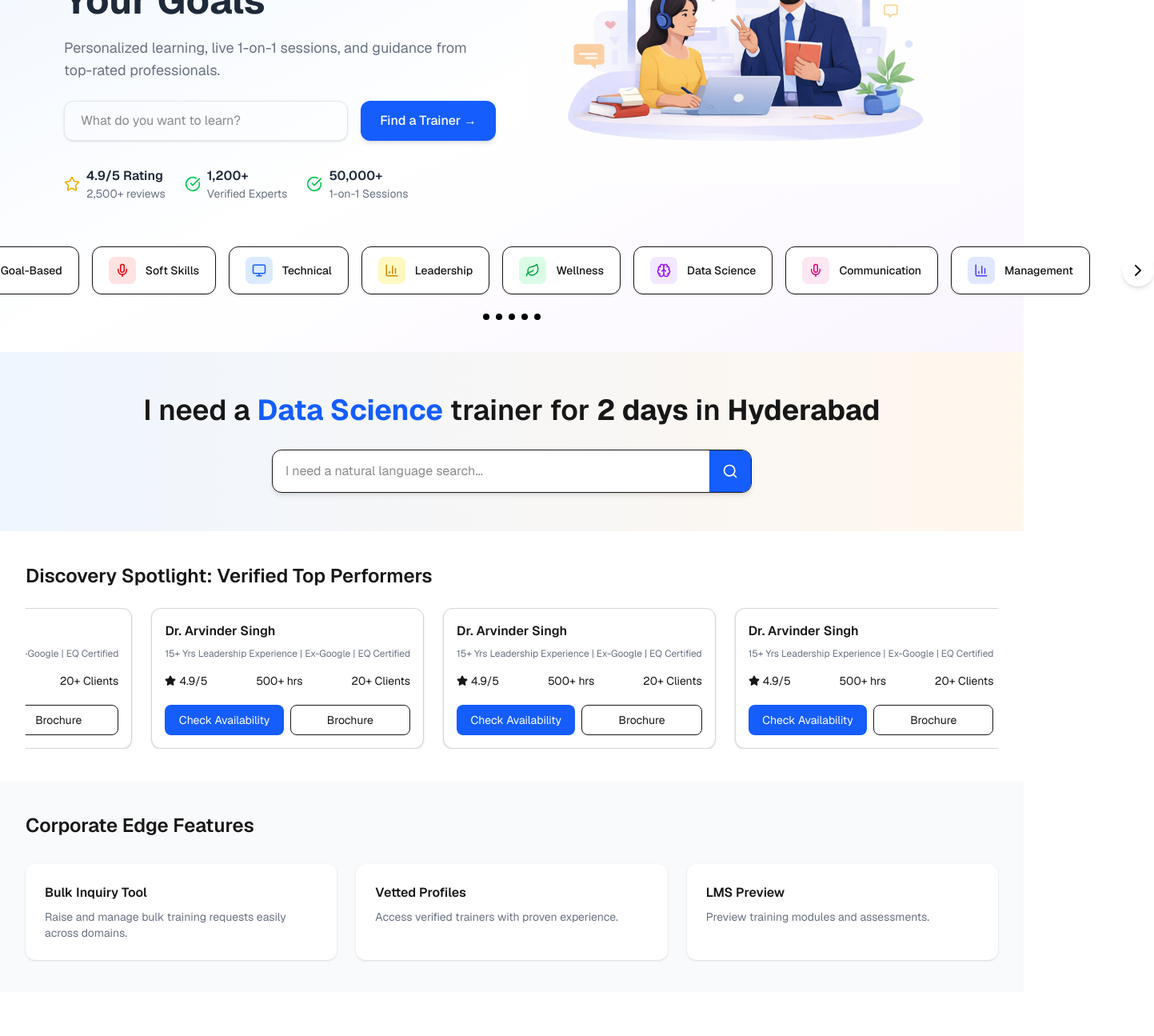
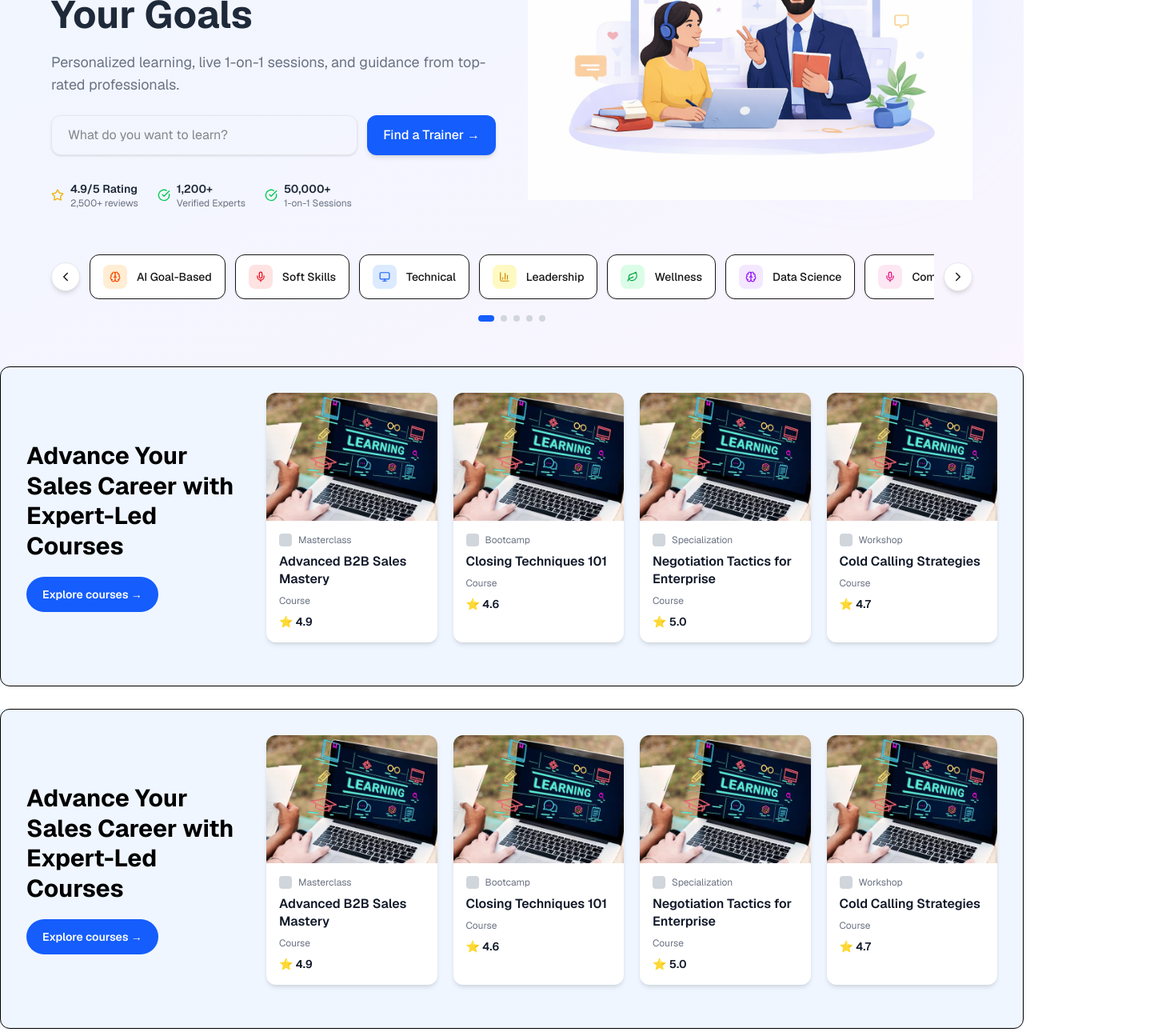
Before and after one commit to RiteshRanga78654/toptrainer.com, a Next.js app: page / in a window 1280 px wide. Shown: the part 280-1575 px from the top of the page at 80% size, 1443 px wide, since content can reach past the window. Before the commit the page ends 1520 px from the top, so only its background shows below. Built offline with nearby package versions, Linux system fonts and the light colour scheme.

Commit message:
Added course cards UI

```diff
--- a/app/page.js
+++ b/app/page.js
@@ -5,17 +5,15 @@ import React, { useState, useEffect, useRef } from "react";
 import { Search, ChevronLeft, ChevronRight } from "lucide-react";
 import Image from "next/image";
 import Navbar from "./components/Navbar";
-
-
-
-
+import Link from "next/link";
 import { Brain, Mic, Monitor, BarChart3, Leaf } from "lucide-react";
 
 const Page = () => {
   const [open, setOpen] = useState(false);
-
   const scrollRef = useRef(null);
+  const categoryRef = useRef(null);
   const [pause, setPause] = useState(false);
+  const [catIndex, setCatIndex] = useState(0);
 
   const navItems = [
     "Find Trainers",
@@ -23,7 +21,40 @@ const Page = () => {
     "Corporate Solutions",
     "Join as Trainer",
   ];
-
+const courseData = [
+  {
+    id: 1,
+    title: "Advanced B2B Sales Mastery",
+    provider: "Masterclass",
+    type: "Course",
+    rating: "4.9",
+    image: "/Images/courses.png",
+  },
+  {
+    id: 2,
+    title: "Closing Techniques 101",
+    provider: "Bootcamp",
+    type: "Course",
+    rating: "4.6",
+    image: "/Images/courses.png",
+  },
+  {
+    id: 3,
+    title: "Negotiation Tactics for Enterprise",
+    provider: "Specialization",
+    type: "Course",
+    rating: "5.0",
+    image: "/Images/courses.png",
+  },
+  {
+    id: 4,
+    title: "Cold Calling Strategies",
+    provider: "Workshop",
+    type: "Course",
+    rating: "4.7",
+    image: "/Images/courses.png",
+  },
+];
 
   const categories = [
     { name: "AI Goal-Based", icon: Brain, color: "bg-orange-100 text-orange-600" },
@@ -35,17 +66,21 @@ const Page = () => {
     { name: "Communication", icon: Mic, color: "bg-pink-100 text-pink-600" },
     { name: "Management", icon: BarChart3, color: "bg-indigo-100 text-indigo-600" },
   ];
-   const [index, setIndex] = useState(0);
 
-  const itemsPerView = 4;
-  const totalSlides = Math.ceil(categories.length / itemsPerView);
+  const totalDots = 5;
 
-  const nextSlide = () => {
-    if (index < totalSlides - 1) setIndex(index + 1);
+  const scrollCatLeft = () => {
+    if (categoryRef.current) {
+      categoryRef.current.scrollBy({ left: -220, behavior: "smooth" });
+      setCatIndex((prev) => Math.max(prev - 1, 0));
+    }
   };
 
-  const prevSlide = () => {
-    if (index > 0) setIndex(index - 1);
+  const scrollCatRight = () => {
+    if (categoryRef.current) {
+      categoryRef.current.scrollBy({ left: 220, behavior: "smooth" });
+      setCatIndex((prev) => Math.min(prev + 1, totalDots - 1));
+    }
   };
 
   const scrollAmount = 300;
@@ -54,7 +89,6 @@ const Page = () => {
     const interval = setInterval(() => {
       if (!pause && scrollRef.current) {
         scrollRef.current.scrollLeft += 1;
-
         if (
           scrollRef.current.scrollLeft >=
           scrollRef.current.scrollWidth - scrollRef.current.clientWidth
@@ -63,136 +97,135 @@ const Page = () => {
         }
       }
     }, 10);
-
     return () => clearInterval(interval);
   }, [pause]);
 
   const scrollLeft = () => {
-    scrollRef.current.scrollBy({
-      left: -scrollAmount,
-      behavior: "smooth",
-    });
+    scrollRef.current?.scrollBy({ left: -scrollAmount, behavior: "smooth" });
   };
 
   const scrollRight = () => {
-    scrollRef.current.scrollBy({
-      left: scrollAmount,
-      behavior: "smooth",
-    });
+    scrollRef.current?.scrollBy({ left: scrollAmount, behavior: "smooth" });
   };
 
   return (
     <div className="font-sans bg-white min-h-screen">
+      <Navbar open={open} setOpen={setOpen} navItems={navItems} />
 
-      {/* ✅ Navbar Component */}
-      <Navbar
-        open={open}
-        setOpen={setOpen}
-        navItems={navItems}
+      {/* ━━━ HERO SECTION ━━━ */}
+      <section className="w-full bg-gradient-to-br from-blue-50  to-purple-50 px-4 sm:px-8 md:px-16 py-8 md:py-14">
 
-      />
+        {/* HERO GRID */}
+        <div className="grid grid-cols-1 md:grid-cols-2 gap-6 md:gap-10 items-center max-w-7xl mx-auto">
 
-      <section className="w-full bg-gradient-to-br from-blue-50 via-white to-purple-50  md:px-16 py-10">
-
-      {/* TOP HERO */}
-      <div className="grid md:grid-cols-2 gap-10 items-center max-w-7xl mx-4">
-
-        {/* LEFT */}
-        <div>
-          <h1 className="text-4xl md:text-5xl font-bold text-gray-800 leading-tight">
+          {/* LEFT TEXT */}
+          <div className="text-center md:text-left order-2 md:order-1">
+            <h1 className="text-3xl sm:text-4xl md:text-5xl font-bold text-gray-800 leading-tight">
               Connect with{" "}
               <span className="text-blue-600">Expert Trainers</span>{" "}
               to Achieve Your Goals
             </h1>
 
-          <p className="text-gray-500 mt-4 text-lg">
+            <p className="text-gray-500 mt-3 md:mt-4 text-sm md:text-lg">
               Personalized learning, live 1-on-1 sessions, and guidance from
               top-rated professionals.
             </p>
 
             {/* SEARCH */}
-          <div className="flex flex-col sm:flex-row gap-4 mt-6">
+      <div className="flex flex-col sm:flex-row gap-3 mt-5 md:mt-6">
   <input
     type="text"
     placeholder="What do you want to learn?"
-              className="flex-1 px-5 py-3 rounded-xl border border-gray-200 shadow-sm focus:outline-none focus:ring-2 focus:ring-blue-400"
+    className="flex-1 min-w-0 px-4 sm:px-5 py-3 rounded-xl border border-gray-200 shadow-sm
+    text-sm md:text-base transition-all duration-200
+    hover:border-blue-400 hover:shadow-md
+    focus:outline-none focus:ring-2 focus:ring-blue-400 focus:border-blue-500"
   />
 
-            <button className="px-6 py-3 bg-blue-600 text-white rounded-xl font-medium shadow-md hover:bg-blue-700 transition">
+  <button className="px-5 py-3 bg-blue-600 text-white rounded-xl font-medium shadow-md
+    text-sm md:text-base whitespace-nowrap transition-all duration-200
+    hover:bg-blue-700 hover:shadow-lg cursor-pointer active:scale-95">
     Find a Trainer →
   </button>
 </div>
 
             {/* STATS */}
-          <div className="flex flex-wrap gap-6 mt-8">
+            <div className="flex flex-wrap justify-center md:justify-start gap-4 md:gap-6 mt-5 md:mt-8">
               <div className="flex items-center gap-2">
-              <Star className="text-yellow-500" size={20} />
+                <Star className="text-yellow-500 flex-shrink-0" size={16} />
                 <div>
-                <p className="font-semibold text-gray-800">4.9/5 Rating</p>
-                <p className="text-sm text-gray-500">2,500+ reviews</p>
+                  <p className="font-semibold text-gray-800 text-sm">4.9/5 Rating</p>
+                  <p className="text-xs text-gray-500">2,500+ reviews</p>
                 </div>
               </div>
-
               <div className="flex items-center gap-2">
-              <CheckCircle className="text-green-500" size={20} />
+                <CheckCircle className="text-green-500 flex-shrink-0" size={16} />
                 <div>
-                <p className="font-semibold text-gray-800">1,200+</p>
-                <p className="text-sm text-gray-500">Verified Experts</p>
+                  <p className="font-semibold text-gray-800 text-sm">1,200+</p>
+                  <p className="text-xs text-gray-500">Verified Experts</p>
                 </div>
               </div>
-
               <div className="flex items-center gap-2">
-              <CheckCircle className="text-green-500" size={20} />
+                <CheckCircle className="text-green-500 flex-shrink-0" size={16} />
                 <div>
-                <p className="font-semibold text-gray-800">50,000+</p>
-                <p className="text-sm text-gray-500">1-on-1 Sessions</p>
+                  <p className="font-semibold text-gray-800 text-sm">50,000+</p>
+                  <p className="text-xs text-gray-500">1-on-1 Sessions</p>
                 </div>
               </div>
             </div>
           </div>
 
           {/* RIGHT IMAGE */}
-        <div className="relative flex justify-end ">
-          <div className="absolute bg-blue-200 rounded-full blur-3xl opacity-30 "></div>
-
+          <div className="relative flex justify-center md:justify-end order-1 md:order-2">
+            <div className="absolute bg-blue-200 rounded-full blur-3xl opacity-30 w-40 h-40 md:w-72 md:h-72" />
             <Image
               src="/Images/hero.png"
               alt="Trainer"
               width={700}
               height={400}
-            className="relative z-10 justify-end "
+              className="relative z-10 w-full max-w-[260px] sm:max-w-sm md:max-w-full h-auto"
             />
           </div>
         </div>
 
-      {/* 🔥 SCROLLABLE CATEGORIES (FULL WIDTH BELOW) */}
-      <div className="mt-14 max-w-7xl mx-auto text-center">
+        {/* ━━━ CATEGORY SLIDER ━━━ */}
+       <div className="mt-8 md:mt-14 max-w-7xl mx-auto">
 
+  <div className="flex items-center gap-2 md:gap-3">
 
-
-      {/* SLIDER ROW */}
-      <div className="relative flex items-center justify-center">
-
-        {/* LEFT BUTTON */}
-        <button className="mr-3 bg-white shadow-md p-2 rounded-full hover:bg-gray-100">
-          <ChevronLeft />
+    {/* LEFT BUTTON (VISIBLE ON MOBILE ALSO) */}
+    <button
+      onClick={scrollCatLeft}
+      className="flex-shrink-0 bg-white shadow-md p-2 rounded-full hover:bg-gray-100 border border-gray-200"
+    >
+      <ChevronLeft size={18} />
     </button>
 
-        {/* CARDS */}
-        <div className="flex gap-4 px-10">
+    {/* CATEGORY CONTAINER */}
+    <div
+      ref={categoryRef}
+      className="flex gap-2 md:gap-3 overflow-hidden flex-1"
+    >
       {categories.map((cat) => {
         const Icon = cat.icon;
-
         return (
           <div
             key={cat.name}
-                className="flex items-center gap-3 px-5 py-3 rounded-xl border bg-white shadow-sm hover:shadow-md hover:border-blue-400 transition"
+            className="
+              flex items-center gap-2 md:gap-3
+              px-2 md:px-4 py-2 md:py-3
+              rounded-xl border bg-white shadow-sm
+              hover:shadow-md hover:border-blue-400 transition
+              flex-shrink-0 cursor-pointer
+
+              /* 👇 IMPORTANT WIDTH CONTROL */
+              w-[30%] sm:w-[30%] md:w-auto
+            "
           >
-                <div className={`p-2 rounded-lg ${cat.color}`}>
-                  <Icon size={18} />
+            <div className={`p-1.5 md:p-2 rounded-lg ${cat.color}`}>
+              <Icon size={14} />
             </div>
-
-                <p className="font-medium text-sm whitespace-nowrap">
+            <p className="font-medium text-[11px] sm:text-xs md:text-sm whitespace-nowrap">
               {cat.name}
             </p>
           </div>
@@ -201,169 +234,177 @@ const Page = () => {
     </div>
 
     {/* RIGHT BUTTON */}
-        <button className="mr-3 bg-white shadow-md p-2 rounded-full hover:bg-gray-100">
-          <ChevronRight />
+    <button
+      onClick={scrollCatRight}
+      className="flex-shrink-0 bg-white shadow-md p-2 rounded-full hover:bg-gray-100 border border-gray-200"
+    >
+      <ChevronRight size={18} />
     </button>
+
   </div>
 
-      {/* 🔴 5 BLACK DOTS */}
-      <div className="flex justify-center mt-6 gap-2">
-        {[...Array(5)].map((_, i) => (
+  {/* DOTS */}
+  <div className="flex justify-center mt-4 md:mt-5 gap-2">
+    {[...Array(totalDots)].map((_, i) => (
       <div
         key={i}
-            className="h-2 w-2 rounded-full bg-black"
+        className={`h-1.5 md:h-2 rounded-full transition-all duration-300 ${
+          i === catIndex ? "w-4 md:w-5 bg-blue-600" : "w-1.5 md:w-2 bg-gray-300"
+        }`}
       />
     ))}
   </div>
 
 </div>
+      </section>
+      <section className="bg-gradient-to-br from-blue-50  ">
+       <div className="bg-blue-50 border border-black rounded-xl p-6 md:p-8 max-w-7xl mx-auto hover:shadow-xl transition-all duration-300 py-0">
 
-    </section>
-      {/* HERO */}
-      <div className="bg-linear-to-r from-blue-50 to-orange-50 py-12 px-4 md:px-8 text-center">
-        <h2 className="text-2xl md:text-4xl font-semibold leading-snug">
-          I need a{" "}
-          <span className="text-blue-600 font-bold">Data Science</span>{" "}
-          trainer for <span className="font-bold">2 days</span> in{" "}
-          <span className="font-bold">Hyderabad</span>
+      <div className="flex flex-col lg:flex-row gap-6 lg:gap-10">
+
+        {/* LEFT SECTION */}
+        <div className="lg:w-[260px] flex flex-col py-15 gap-5">
+          <h2 className="text-black text-xl md:text-3xl font-bold leading-tight">
+           Advance Your Sales Career with Expert-Led Courses
           </h2>
 
-        <div className="mt-6 flex justify-center">
-          <div className="flex items-center bg-white border rounded-xl shadow-md w-full md:w-[600px] overflow-hidden">
-            <input
-              type="text"
-              placeholder="I need a natural language search..."
-              className="flex-1 px-4 py-3 outline-none text-sm md:text-base"
+          <Link
+            href="/courses"
+            className="inline-flex items-center justify-center gap-2 bg-blue-600 text-white text-sm font-semibold py-3 px-5 rounded-full w-fit hover:bg-blue-700 transition-all duration-300 hover:scale-105"
+          >
+            Explore courses →
+          </Link>
+        </div>
+
+        {/* RIGHT SECTION */}
+        <div className="flex-1">
+          <div className="grid grid-cols-1 sm:grid-cols-2 lg:grid-cols-4 gap-5">
+
+            {courseData.map((course) => (
+              <div
+                key={course.id}
+                className="bg-white rounded-xl shadow-md overflow-hidden transition-all duration-300 hover:shadow-xl hover:-translate-y-2 group"
+              >
+
+                {/* IMAGE */}
+                <div className="relative h-[160px] w-full overflow-hidden">
+                  <Image
+                    src={course.image}
+                    alt={course.title}
+                    fill
+                    className="object-cover transition-transform duration-500 group-hover:scale-110"
                   />
-            <button className="bg-blue-600 text-white px-4 py-4">
-              <Search size={20} />
-            </button>
+                </div>
+
+                {/* CONTENT */}
+                <div className="p-4 flex flex-col gap-2">
+
+                  {/* Provider */}
+                  <div className="flex items-center gap-2 text-xs text-gray-500">
+                    <span className="w-4 h-4 bg-gray-300 rounded-sm"></span>
+                    {course.provider}
+                  </div>
+
+                  {/* Title */}
+                  <h3 className="text-sm md:text-base font-semibold text-gray-900 leading-snug line-clamp-2">
+                    {course.title}
+                  </h3>
+
+                  {/* Type */}
+                  <p className="text-xs text-gray-500">
+                    {course.type}
+                  </p>
+
+                  {/* Rating */}
+                  <div className="flex items-center gap-1 text-sm font-semibold text-gray-900">
+                    ⭐ {course.rating}
+                  </div>
+
+                </div>
+              </div>
+            ))}
+
           </div>
         </div>
 
-
+      </div>
     </div>
 
-      {/* TRAINER CARDS */}
-      <div className="px-4 md:px-8 py-10">
-        <h3 className="text-xl md:text-2xl font-semibold mb-6">
-          Discovery Spotlight: Verified Top Performers
+</section>
+<section className="bg-gradient-to-br from-blue-50  ">
+       <div className="bg-blue-50 border border-black rounded-xl p-6 md:p-8 max-w-7xl mx-auto hover:shadow-xl transition-all duration-300 my-7">
+
+      <div className="flex flex-col lg:flex-row gap-6 lg:gap-10">
+
+        {/* LEFT SECTION */}
+        <div className="lg:w-[260px] flex flex-col py-15 gap-5">
+          <h2 className="text-black text-xl md:text-3xl font-bold leading-tight">
+           Advance Your Sales Career with Expert-Led Courses
+          </h2>
+
+          <Link
+            href="/courses"
+            className="inline-flex items-center justify-center gap-2 bg-blue-600 text-white text-sm font-semibold py-3 px-5 rounded-full w-fit hover:bg-blue-700 transition-all duration-300 hover:scale-105"
+          >
+            Explore courses →
+          </Link>
+        </div>
+
+        {/* RIGHT SECTION */}
+        <div className="flex-1">
+          <div className="grid grid-cols-1 sm:grid-cols-2 lg:grid-cols-4 gap-5">
+
+            {courseData.map((course) => (
+              <div
+                key={course.id}
+                className="bg-white rounded-xl shadow-md overflow-hidden transition-all duration-300 hover:shadow-xl hover:-translate-y-2 group"
+              >
+
+                {/* IMAGE */}
+                <div className="relative h-[160px] w-full overflow-hidden">
+                  <Image
+                    src={course.image}
+                    alt={course.title}
+                    fill
+                    className="object-cover transition-transform duration-500 group-hover:scale-110 "
+                  />
+                </div>
+
+                {/* CONTENT */}
+                <div className="p-4 flex flex-col gap-2">
+
+                  {/* Provider */}
+                  <div className="flex items-center gap-2 text-xs text-gray-500">
+                    <span className="w-4 h-4 bg-gray-300 rounded-sm"></span>
+                    {course.provider}
+                  </div>
+
+                  {/* Title */}
+                  <h3 className="text-sm md:text-base font-semibold text-gray-900 leading-snug line-clamp-2">
+                    {course.title}
                   </h3>
 
-        <div
-          className="relative group"
-          onMouseEnter={() => setPause(true)}
-          onMouseLeave={() => setPause(false)}
-        >
-          {/* Left Button */}
-          <button
-            onClick={scrollLeft}
-            className="absolute left-0.5 top-1/2 -translate-y-1/2 z-10
-            bg-white/90 backdrop-blur-md border border-gray-200
-            shadow-md px-3 py-2 rounded-lg
-            opacity-0 group-hover:opacity-100
-            pointer-events-none group-hover:pointer-events-auto
-            hover:bg-blue-600 hover:text-white transition-all duration-300"
-          >
-            <ChevronLeft size={20} />
-          </button>
-
-          {/* Right Button */}
-          <button
-            onClick={scrollRight}
-            className="absolute right-0.5 top-1/2 -translate-y-1/2 z-10
-            bg-white/90 backdrop-blur-md border border-gray-200
-            shadow-md px-3 py-2 rounded-lg
-            opacity-0 group-hover:opacity-100
-            pointer-events-none group-hover:pointer-events-auto
-            hover:bg-blue-600 hover:text-white transition-all duration-300"
-          >
-            <ChevronRight size={20} />
-          </button>
-
-          <div
-            ref={scrollRef}
-            className="flex gap-6 overflow-hidden scroll-smooth"
-          >
-            {[1, 2, 3, 4, 5].map((item) => (
-              <div
-                key={item}
-                className="min-w-64 bg-white rounded-xl border border-gray-300 shadow-sm flex-shrink-0"
-              >
-                {/* <div className="relative">
-                  <Image
-                    src={trainer}
-                    alt="trainer"
-                    width={400}
-                    height={300}
-                    className="w-full h-56 md:h-64 object-cover object-top rounded-t-xl"
-                  />
-                  <span className="absolute top-2 left-2 bg-yellow-400 text-xs px-2 py-1 rounded flex items-center gap-1">
-                    <Star size={14} className="fill-current" />
-                    Top Rated
-                  </span>
-                </div> */}
-
-                <div className="p-4 space-y-2">
-                  <h4 className="font-semibold">Dr. Arvinder Singh</h4>
-
+                  {/* Type */}
                   <p className="text-xs text-gray-500">
-                    15+ Yrs Leadership Experience | Ex-Google | EQ Certified
+                    {course.type}
                   </p>
 
-                  <div className="flex justify-between text-sm pt-2">
-                    <span className="flex items-center gap-1">
-                      <Star size={14} className="fill-current  " />
-                      4.9/5
-                    </span>                    <span>500+ hrs</span>
-                    <span>20+ Clients</span>
+                  {/* Rating */}
+                  <div className="flex items-center gap-1 text-sm font-semibold text-gray-900">
+                    ⭐ {course.rating}
                   </div>
 
-                  <div className="flex gap-2 pt-3">
-                    <button className="flex-1 bg-blue-600 text-white text-sm py-2 rounded-lg hover:bg-blue-700">
-                      Check Availability
-                    </button>
-                    <button className="flex-1 border text-sm py-2 rounded-lg hover:bg-gray-100">
-                      Brochure
-                    </button>
-                  </div>
                 </div>
               </div>
             ))}
-          </div>
+
           </div>
         </div>
 
-      {/* FEATURES */}
-      <div className="px-4 md:px-8 py-10 bg-gray-50">
-        <h3 className="text-xl md:text-2xl font-semibold mb-8">
-          Corporate Edge Features
-        </h3>
-
-        <div className="grid md:grid-cols-3 gap-6">
-          <div className="bg-white p-6 rounded-xl shadow hover:shadow-md transition">
-            <h4 className="font-semibold mb-2">Bulk Inquiry Tool</h4>
-            <p className="text-sm text-gray-500">
-              Raise and manage bulk training requests easily across domains.
-            </p>
-          </div>
-
-          <div className="bg-white p-6 rounded-xl shadow hover:shadow-md transition">
-            <h4 className="font-semibold mb-2">Vetted Profiles</h4>
-            <p className="text-sm text-gray-500">
-              Access verified trainers with proven experience.
-            </p>
-          </div>
-
-          <div className="bg-white p-6 rounded-xl shadow hover:shadow-md transition">
-            <h4 className="font-semibold mb-2">LMS Preview</h4>
-            <p className="text-sm text-gray-500">
-              Preview training modules and assessments.
-            </p>
-          </div>
       </div>
     </div>
 
+</section>
     </div>
   );
 };
```
Also changed, not shown: app/components/Navbar.jsx (+19 -36 lines), public/Images/courses.png (added). Lines whose indentation alone changed are shown as unchanged.
